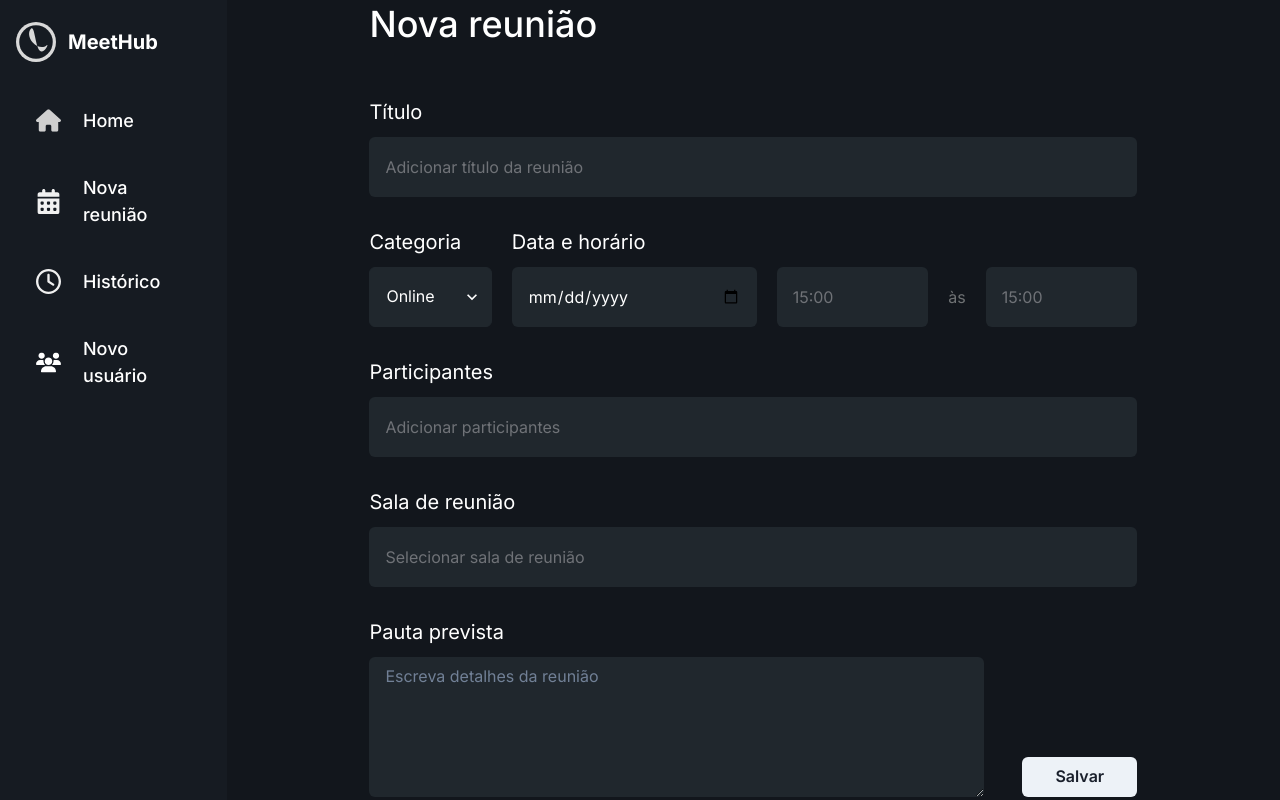
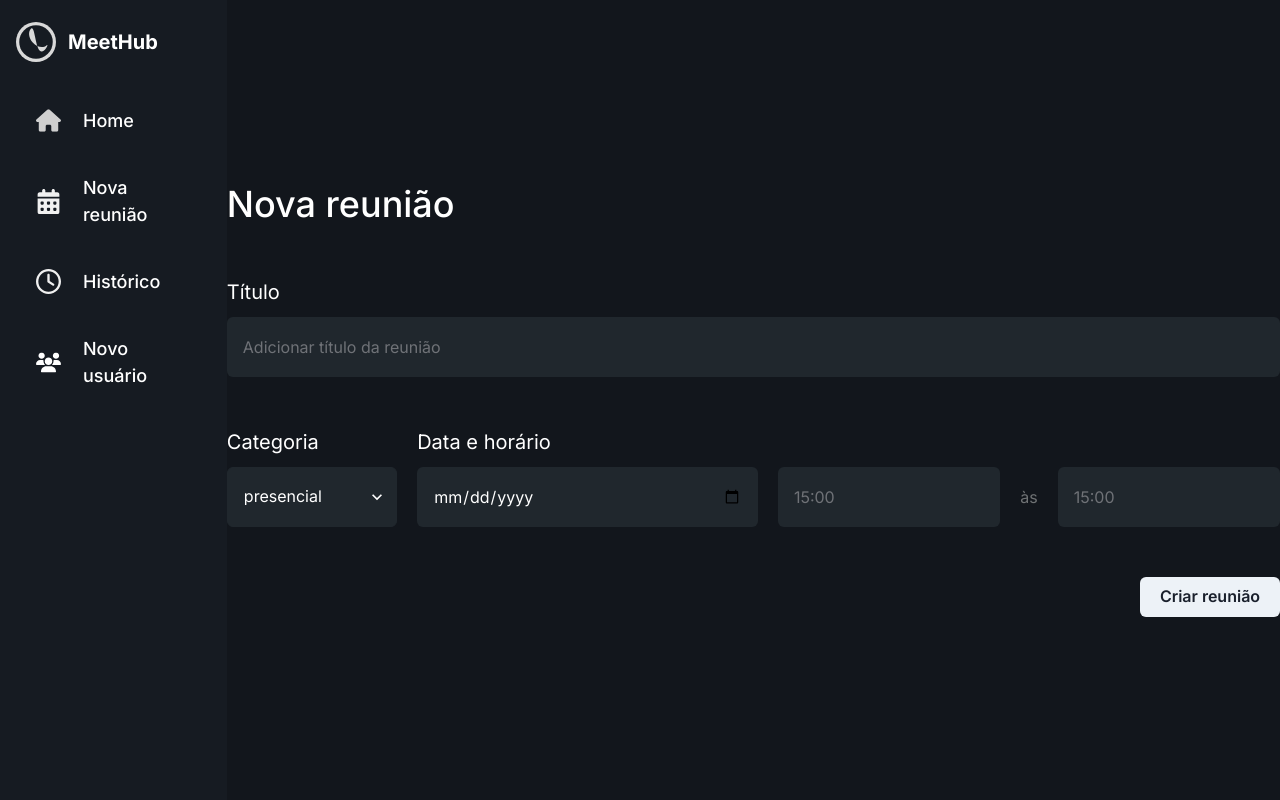
Before and after one commit to apiFatec/API-4-Semestre-SIATT-Frontend, a React (Vite) app in the folder client/: page /novareuniao in a window 1280 px wide. Built offline with nearby package versions, Linux system fonts and the light colour scheme; the HTML template or start-up script is replaced by a standard one.

Commit message:
:sparkles: feat: Reunião pro zoom

```diff
--- a/client/src/pages/Home.tsx
+++ b/client/src/pages/Home.tsx
@@ -21,6 +21,12 @@ const Home = () => {
     return nextId++;
   }
   const [reunioes, setReunioes] = useState<Reuniao[]>(() => {
+    const urlParams = new URLSearchParams(window.location.search);
+    const accessToken = urlParams.get('accessToken');
+
+    if (accessToken) {
+      localStorage.setItem('accessToken', accessToken);
+    }
     const reunioesLocalStorage = localStorage.getItem("reunioes");
     return reunioesLocalStorage
       ? JSON.parse(reunioesLocalStorage).map((reuniao: Reuniao) => ({
--- a/client/src/pages/Login.tsx
+++ b/client/src/pages/Login.tsx
@@ -15,21 +15,19 @@ import Logo from "../assets/logo.svg";
 import actions from '../zustand/authStore/actions';
 import { authStore } from '../zustand/authStore';
 import React from 'react';
-import { useNavigate } from 'react-router-dom';
 
 
 const Login = () => {
 
-const navigate = useNavigate();
 const { fields: { email, password }, isLoading, data } = authStore();
 const dispatch = authStore(state => state.dispatch);
 const { changeFields, login } = actions(dispatch);
 
 React.useEffect(() => {
   if (data?.access_token) {
-    navigate('/home');
+    window.location.href = 'http://localhost:3000/meetings/authorize';
   }
-}, [data?.access_token])
+}, [data?.access_token]);
 
   return(
   <Flex
--- a/client/src/pages/NovaReuniao.tsx
+++ b/client/src/pages/NovaReuniao.tsx
@@ -1,4 +1,6 @@
-import { useState } from "react";
+import React, { useState } from "react";
+import { formatISO } from 'date-fns';
+
 import {
   Box,
   Button,
@@ -9,124 +11,148 @@ import {
   Input,
   Select,
   Text,
-  Textarea,
-  VStack
 } from "@chakra-ui/react";
-import { useToast } from '@chakra-ui/react'
-
-interface Reuniao {
-  titulo: string;
-  participantes: string;
-  dataHora: string
-}
+import axios from "axios";
 
 const NovaReuniao = () => {
-  const [titulo, setTitulo] = useState("");
-  const [participantes, setParticipantes] = useState("");
-  const [dataHora, setDataHora] = useState("");
-  const [salaReuniao, setSalaReuniao] = useState("")
-  const [pautaPrevista, setPautaPrevista] = useState("")
-  const [reunioes, setReunioes] = useState<Reuniao[]>(() => {
-    const reunioesLocalStorage = localStorage.getItem("reunioes");
-    return reunioesLocalStorage ? JSON.parse(reunioesLocalStorage) : [];
+  const accessToken = localStorage.getItem("accessToken");
+  const [meetingData, setMeetingData] = useState({
+    topic: "",
+    startDate: "", // Definido como string
+    duration: "", // Definido como string
+    accessToken: accessToken,
   });
 
-  const toast = useToast ()
+  const handleChange = (e) => {
+    const { name, value } = e.target;
+    setMeetingData((prevData) => ({
+      ...prevData,
+      [name]: value
+    }));
+  };
 
-  const salvarDadosLocal = () => {
-    const novaReuniao = { titulo, participantes, dataHora };
-    // Atualizar dados local
-    setReunioes([...reunioes, novaReuniao]);
-   // Salvar dados local
-    localStorage.setItem("reunioes", JSON.stringify([...reunioes, novaReuniao]));
-    // Exibir toast
-    toast({
-      title: "Reunião agendada",
-      description: "Sua reunião foi agendada com sucesso.",
-      status: "success",
-      duration: 3000,
-      isClosable: true,
-    });
+  const handleSubmit = async (e) => {
+    e.preventDefault();
 
-    // Limpar os campos de input
-    setTitulo("");
-    setParticipantes("");
-    setDataHora("");
-    setSalaReuniao("");
-    setPautaPrevista("")
+    try {
+      // Formatar a data aqui, após o usuário inserir a data
+      const formattedDate = new Date(meetingData.startDate).toISOString().slice(0, 19) + 'Z';
 
-    console.log("renderizou")
-  }
-
-  const breakpoints = {
-    base: "0em", // 0px
-    sm: "30em", // ~480px. em is a relative unit and is dependant on the font-size.
-    md: "48em", // ~768px
-    lg: "62em", // ~992px
-    xl: "80em", // ~1280px
-    "2xl": "96em", // ~1536px
+      const response = await axios.post(
+        "http://localhost:3000/meetings/create-meeting",
+        {
+          topic: meetingData.topic,
+          startDate: formattedDate, // Corrigido para corresponder ao nome esperado no backend
+          duration: meetingData.duration, // Corrigido para corresponder ao nome esperado no backend
+          type: 2,
+          accessToken: meetingData.accessToken,
+        }
+      );
+      console.log("Reunião criada com sucesso:", response.data);
+    } catch (error) {
+      console.error("Erro ao criar a reunião:", error);
+    }
   };
 
   return (
     <Box display="grid" width="100vw" placeContent="center">
       <Box>
         <Heading fontWeight="500">Nova reunião</Heading>
-        <Box marginTop="50px" maxW={{xl: "60vw", lg: "55vw", md: "55vw"}}>
-          <FormControl display="flex" flexDirection="column" gap="30px">
+        <Box marginTop="50px">
+        <form onSubmit={handleSubmit}>
+          <FormControl
+            display="flex"
+            flexDirection="column"
+            gap="50px"
+            onSubmit={handleSubmit}
+          >
             <Box>
-              <FormLabel htmlFor="titulo" fontSize="xl" marginBottom="10px" fontWeight="400">Título</FormLabel>
-              <Input onChange={(e) => setTitulo(e.target.value)} border="none" bg="customInputBackground" height="60px" value={titulo} placeholder="Adicionar título da reunião" />
+              <FormLabel htmlFor="titulo" fontSize="xl" marginBottom="10px" fontWeight="400">
+                Título
+              </FormLabel>
+              <Input
+                border="none"
+                bg="customInputBackground"
+                height="60px"
+                id="titulo"
+                placeholder="Adicionar título da reunião"
+                name="topic"
+                value={meetingData.topic}
+                onChange={handleChange}
+              />
             </Box>
             <Box>
-              <Flex gap="20px" alignItems="center" >
+              <Flex gap="20px" alignItems="center">
                 <Box width="200px">
-                  <Text fontSize="xl" marginBottom="10px" fontWeight="400">Categoria</Text>
-                  <Select bg="customInputBackground" height="60px" borderColor="#20272d" _hover={{cursor: "pointer"}}>
-                    <option value="opcao1" style={{ backgroundColor: "#20272d", borderColor: "#20272d" }}>Online</option>
-                    <option value="opcao2" style={{ backgroundColor: "#20272d", borderColor: "#20272d" }}>Offline</option>
-                    <option value="opcao2" style={{ backgroundColor: "#20272d", borderColor: "#20272d" }}>Híbrido</option>
-                    <option value="opcao2" style={{ backgroundColor: "#20272d", borderColor: "#20272d" }}>Individual</option>
+                  <Text fontSize="xl" marginBottom="10px" fontWeight="400">
+                    Categoria
+                  </Text>
+                  <Select
+                    bg="customInputBackground"
+                    height="60px"
+                    borderColor="#20272d"
+                    _hover={{ cursor: "pointer" }}
+                    name="category"
+                    value= ''
+                    onChange={handleChange}
+                  >
+                    <option value="opcao1" style={{ backgroundColor: "#20272d", borderColor: "#20272d" }}>
+                      presencial
+                    </option>
+                    <option value="opcao2" style={{ backgroundColor: "#20272d", borderColor: "#20272d" }}>
+                      remoto
+                    </option>
                   </Select>
                 </Box>
-                <Box width="400px" >
-                  <Text fontSize="xl" marginBottom="10px" fontWeight="400">Data e horário</Text>
-                  <Input onChange={(e) => setDataHora(e.target.value)} value={dataHora} border="none" bg="customInputBackground" type="date" height="60px" _hover={{cursor: "pointer"}}></Input>
+                <Box width="400px">
+                  <Text fontSize="xl" marginBottom="10px" fontWeight="400">
+                    Data e horário
+                  </Text>
+                  <Input
+                    border="none"
+                    bg="customInputBackground"
+                    type="date"
+                    height="60px"
+                    _hover={{ cursor: "pointer" }}
+                    name="startDate"
+                    value={meetingData.startDate}
+                    onChange={handleChange}
+                  ></Input>
                 </Box>
                 <Box display="flex" gap="20px" alignItems="center" alignSelf="end">
-                  <Input border="none" bg="customInputBackground" height="60px" placeholder="15:00" />
-                  <Text  color="#6F7274">às</Text>
-                  <Input border="none" bg="customInputBackground" height="60px" placeholder="15:00" />
+                  <Input
+                    border="none"
+                    bg="customInputBackground"
+                    height="60px"
+                    placeholder="15:00"
+                    name="duration"
+                    value={meetingData.duration}
+                    onChange={handleChange}
+                  />
+                  <Text color="#6F7274">às</Text>
+                  <Input
+                    border="none"
+                    bg="customInputBackground"
+                    height="60px"
+                    placeholder="15:00"
+                    name="duration"
+                    value={meetingData.duration}
+                    onChange={handleChange}
+                  />
                 </Box>
               </Flex>
             </Box>
-            <Box>
-              <VStack>
-                <FormControl id="participantes">
-                  <FormLabel fontSize="xl" marginBottom="10px" fontWeight="400">Participantes</FormLabel>
-                  <Input onChange={(e) => setParticipantes(e.target.value)} value={participantes} border="none" bg="customInputBackground" height="60px" type="text" placeholder="Adicionar participantes" />
-                </FormControl>
-              </VStack>
-            </Box>
-            <Box>
-              <VStack>
-                <FormControl id="salaReuniao">
-                  <FormLabel fontSize="xl" marginBottom="10px" fontWeight="400">Sala de reunião</FormLabel>
-                  <Input border="none" bg="customInputBackground" onChange={(e) => setSalaReuniao(e.target.value)} value={salaReuniao} height="60px" type="text" placeholder="Selecionar sala de reunião" />
-                </FormControl>
-              </VStack>
-            </Box>
-            <Box>
-              <VStack >
-                <FormControl id="pauta">
-                  <FormLabel fontSize="xl" marginBottom="10px" fontWeight="400">Pauta prevista</FormLabel>
-                  <Box display="flex" gap="25px" justifyContent="space-between" >
-                    <Textarea onChange={(e) => setPautaPrevista(e.target.value)}  value={pautaPrevista} bg="customInputBackground" border="none" height="140px" width="80%" placeholder="Escreva detalhes da reunião" />
-                    <Button onClick={salvarDadosLocal} width="15%" alignSelf="end" _hover={{backgroundColor: "#808080", color: "white"}}>Salvar</Button>
-                  </Box>
-                </FormControl>
-              </VStack>
-            </Box>
+            {/* Outros campos do formulário */}
+            <Button
+              width="140px"
+              alignSelf="end"
+              _hover={{ backgroundColor: "#808080", color: "white" }}
+              type="submit"
+            >
+              Criar reunião
+            </Button>
           </FormControl>
+          </form>
         </Box>
       </Box>
     </Box>
```
